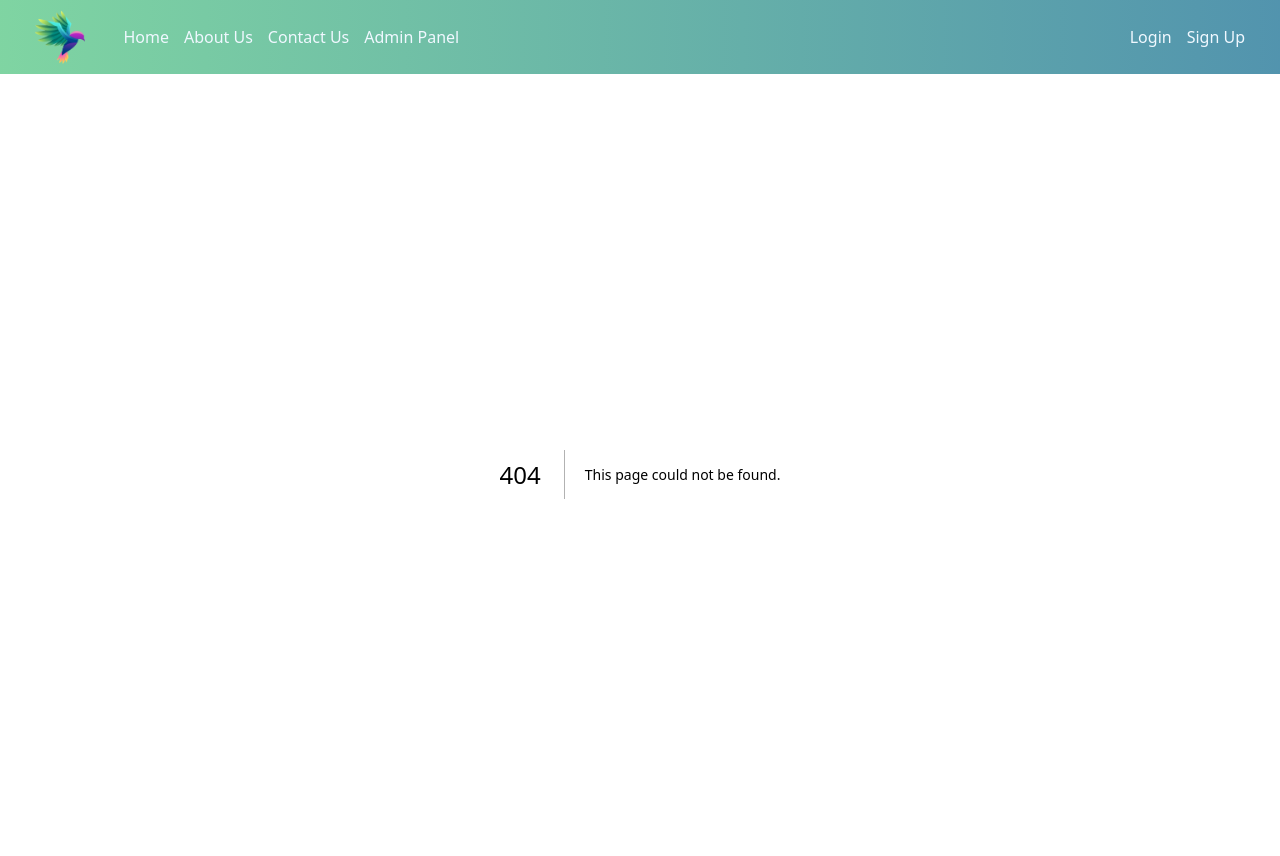
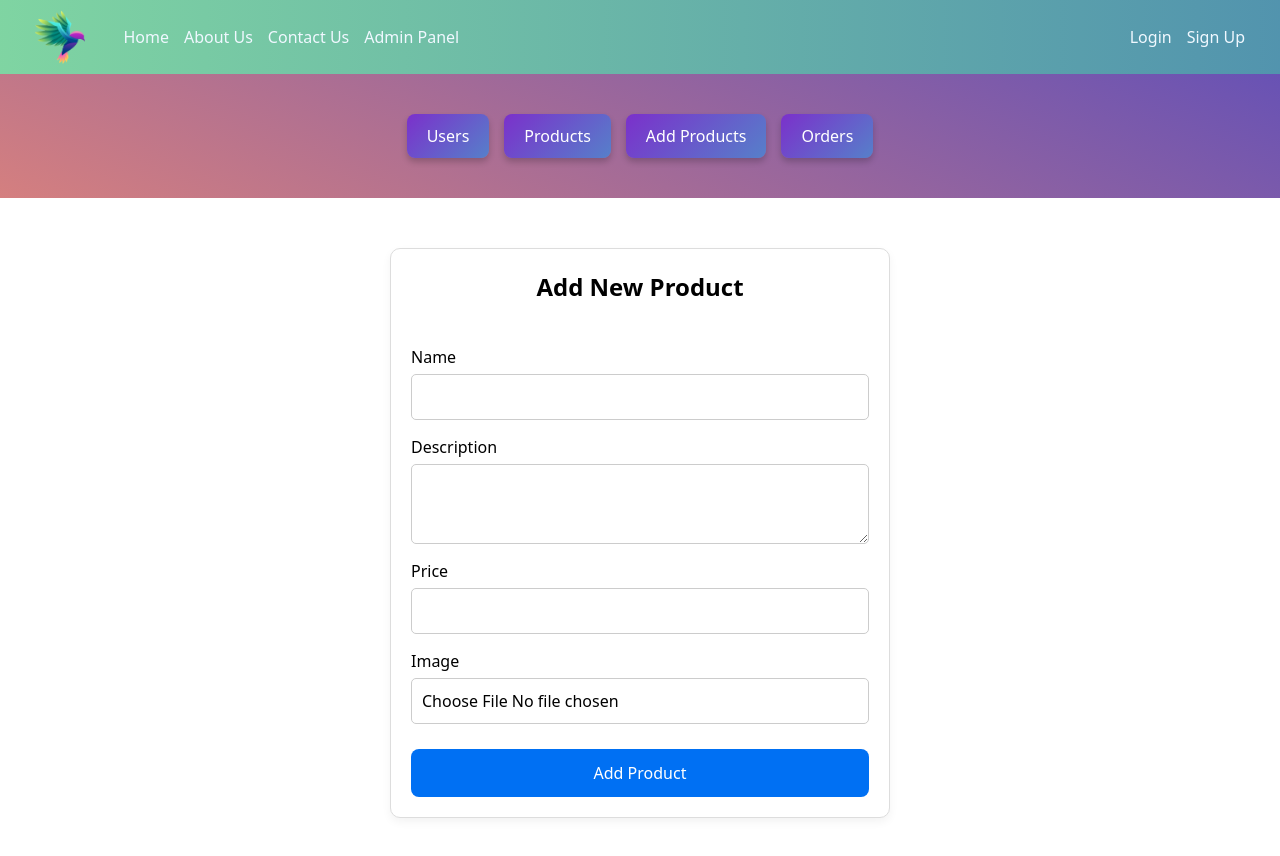
Before and after one commit to deepakgithub11/procurabusiness, a Next.js app: page /adminaddproduct in a window 1280 px wide. Before the commit this address had no page. Shown: the top 856 px of the page. Built offline with nearby package versions, Linux system fonts and the light colour scheme.

Commit message:
add/add-product form

```diff
--- /dev/null
+++ b/src/app/(admin)/adminaddproduct/page.jsx
@@ -0,0 +1,99 @@
+'use client';
+import React, { useState } from 'react';
+import { useForm } from 'react-hook-form';
+import './style.css'; // plain CSS import
+
+const AdminAddProduct = () => {
+  const { register, handleSubmit, reset, formState: { errors } } = useForm();
+  const [imagePreview, setImagePreview] = useState(null);
+
+  const onSubmit = async (data) => {
+    const formData = new FormData();
+    formData.append('name', data.name);
+    formData.append('description', data.description);
+    formData.append('price', data.price);
+    if (data.image[0]) {
+      formData.append('image', data.image[0]);
+    }
+
+    try {
+      const res = await fetch('/api/products', {
+        method: 'POST',
+        body: formData,
+      });
+
+      if (!res.ok) throw new Error('Failed to add product');
+      alert('Product added successfully!');
+      reset();
+      setImagePreview(null);
+    } catch (err) {
+      console.error(err);
+      alert('Error adding product');
+    }
+  };
+
+  const handleImageChange = (e) => {
+    const file = e.target.files[0];
+    if (file) {
+      setImagePreview(URL.createObjectURL(file));
+    }
+  };
+
+  return (
+    <div className="product-container">
+      <h2 className="title">Add New Product</h2>
+      <form onSubmit={handleSubmit(onSubmit)} className="form">
+        <div className="formGroup">
+          <label className="label">Name</label>
+          <input
+            type="text"
+            {...register('name', { required: true })}
+            className="input"
+          />
+          {errors.name && <span className="error">Name is required</span>}
+        </div>
+
+        <div className="formGroup">
+          <label className="label">Description</label>
+          <textarea
+            {...register('description')}
+            className="input textarea"
+          />
+        </div>
+
+        <div className="formGroup">
+          <label className="label">Price</label>
+          <input
+            type="number"
+            step="0.01"
+            {...register('price', { required: true, valueAsNumber: true })}
+            className="input"
+          />
+          {errors.price && <span className="error">Price is required</span>}
+        </div>
+
+        <div className="formGroup">
+          <label className="label">Image</label>
+          <input
+            type="file"
+            accept="image/*"
+            {...register('image')}
+            onChange={handleImageChange}
+            className="input"
+          />
+          {imagePreview && (
+            <img
+              src={imagePreview}
+              alt="Preview"
+              className="imagePreview"
+            />
+          )}
+        </div>
+
+        <button type="submit" className="button">Add Product</button>
+      </form>
+    </div>
+  );
+};
+
+export default AdminAddProduct;
--- /dev/null
+++ b/src/app/(admin)/adminaddproduct/style.css
@@ -0,0 +1,73 @@
+/* AdminAddProduct.css */
+.product-container {
+  max-width: 500px;
+  margin: 50px auto;
+  padding: 20px;
+  border: 1px solid #ddd;
+  border-radius: 10px;
+  box-shadow: 0 4px 10px rgba(0,0,0,0.05);
+  background-color: #fff;
+}
+
+.title {
+  text-align: center;
+  margin-bottom: 20px;
+  font-size: 24px;
+  font-weight: 600;
+}
+
+.form {
+  display: flex;
+  flex-direction: column;
+}
+
+.formGroup {
+  margin-bottom: 15px;
+  display: flex;
+  flex-direction: column;
+}
+
+.label {
+  margin-bottom: 5px;
+  font-weight: 500;
+}
+
+.input {
+  padding: 10px;
+  border-radius: 5px;
+  border: 1px solid #ccc;
+  font-size: 16px;
+}
+
+.textarea {
+  height: 80px;
+}
+
+.button {
+  padding: 12px;
+  background-color: #0070f3;
+  color: #fff;
+  font-size: 16px;
+  font-weight: 500;
+  border: none;
+  border-radius: 8px;
+  cursor: pointer;
+  margin-top: 10px;
+  transition: background-color 0.3s;
+}
+
+.button:hover {
+  background-color: #005bb5;
+}
+
+.error {
+  color: red;
+  font-size: 12px;
+  margin-top: 3px;
+}
+
+.imagePreview {
+  margin-top: 10px;
+  max-height: 150px;
+  border-radius: 8px;
+}
--- a/src/app/(admin)/admincomponents/adminnavbar/page.jsx
+++ b/src/app/(admin)/admincomponents/adminnavbar/page.jsx
@@ -14,10 +14,10 @@ const AdminNavbar = () => {
         <div className='admin-navbar'>
           <div className='admin-nav-logo'>
             <ul className='admin-nav-link'>
-              <li><Link href={{ pathname: '/' }}> Users </Link></li>
-              <li><Link href={{ pathname: '/contact' }}> Products</Link></li>
-              <li><Link href={{ pathname: '/contact' }}>Add Products</Link></li>
-              <li><Link href={{ pathname: '/admindashboard' }}>Orders</Link></li>
+              <li><Link href={{ pathname: '/admin-users' }}> Users </Link></li>
+              <li><Link href={{ pathname: '/admin-products' }}> Products</Link></li>
+              <li><Link href={{ pathname: '/adminaddproduct' }}>Add Products</Link></li>
+              <li><Link href={{ pathname: '/adminorders' }}>Orders</Link></li>
             </ul>
           </div>
           <div className='admin-hamburger'>
@@ -32,10 +32,10 @@ const AdminNavbar = () => {
           <button className='cls-btn' onClick={() => { setIsOpen(false) }}>
             <IoMdClose size={30} />
           </button>
-          <li><Link onClick={() => setIsOpen(false)} href={{ pathname: '/' }}>Users</Link></li>
-          <li><Link onClick={() => setIsOpen(false)} href={{ pathname: '/contact' }}> Products</Link></li>
-          <li><Link onClick={() => setIsOpen(false)} href={{ pathname: '/contact' }}>Add Product</Link></li>
-          <li><Link onClick={() => setIsOpen(false)} href={{ pathname: '/login' }}>Ordersn</Link></li>
+          <li><Link onClick={() => setIsOpen(false)} href={{ pathname: '/admin-users' }}>Users</Link></li>
+          <li><Link onClick={() => setIsOpen(false)} href={{ pathname: '/admin-products' }}> Products</Link></li>
+          <li><Link onClick={() => setIsOpen(false)} href={{ pathname: '/adminaddproduct' }}>Add Product</Link></li>
+          <li><Link onClick={() => setIsOpen(false)} href={{ pathname: '/adminorders' }}>Ordersn</Link></li>
         </ul>
       </div>
     </>
```
